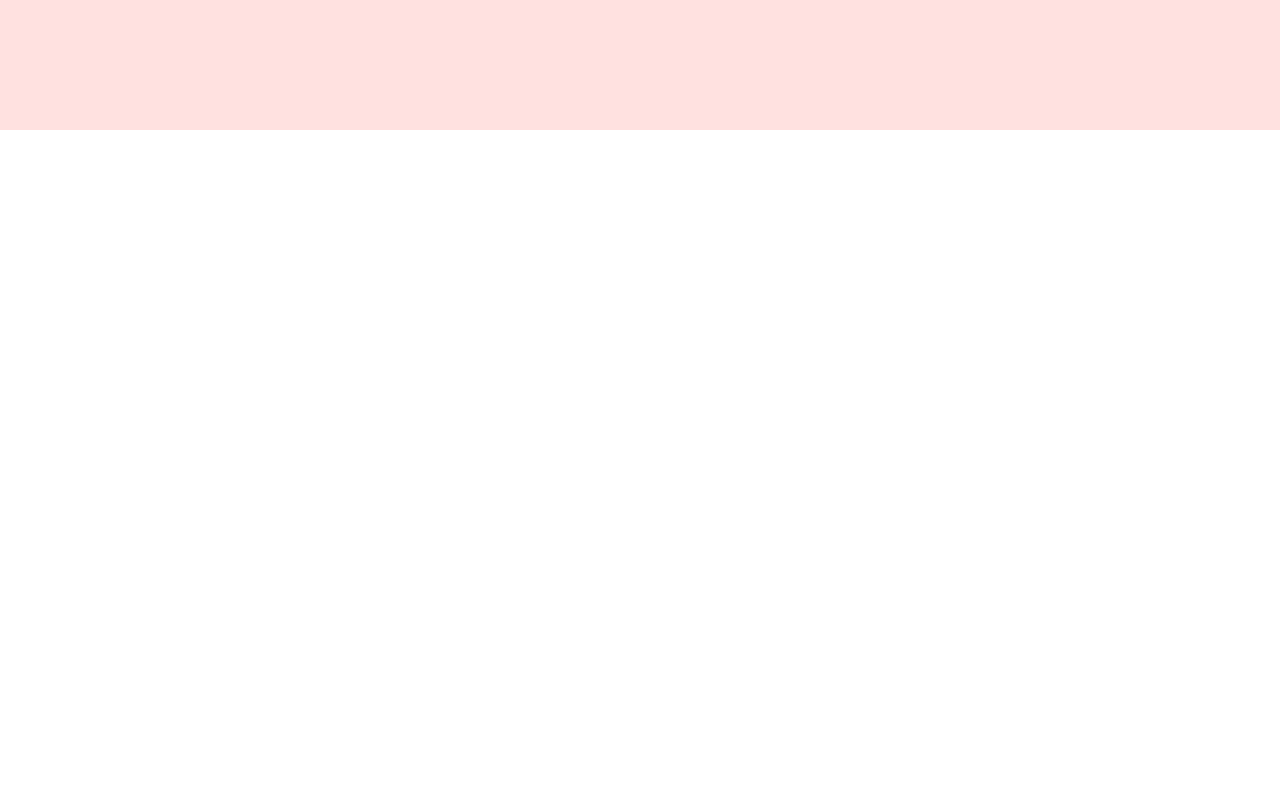
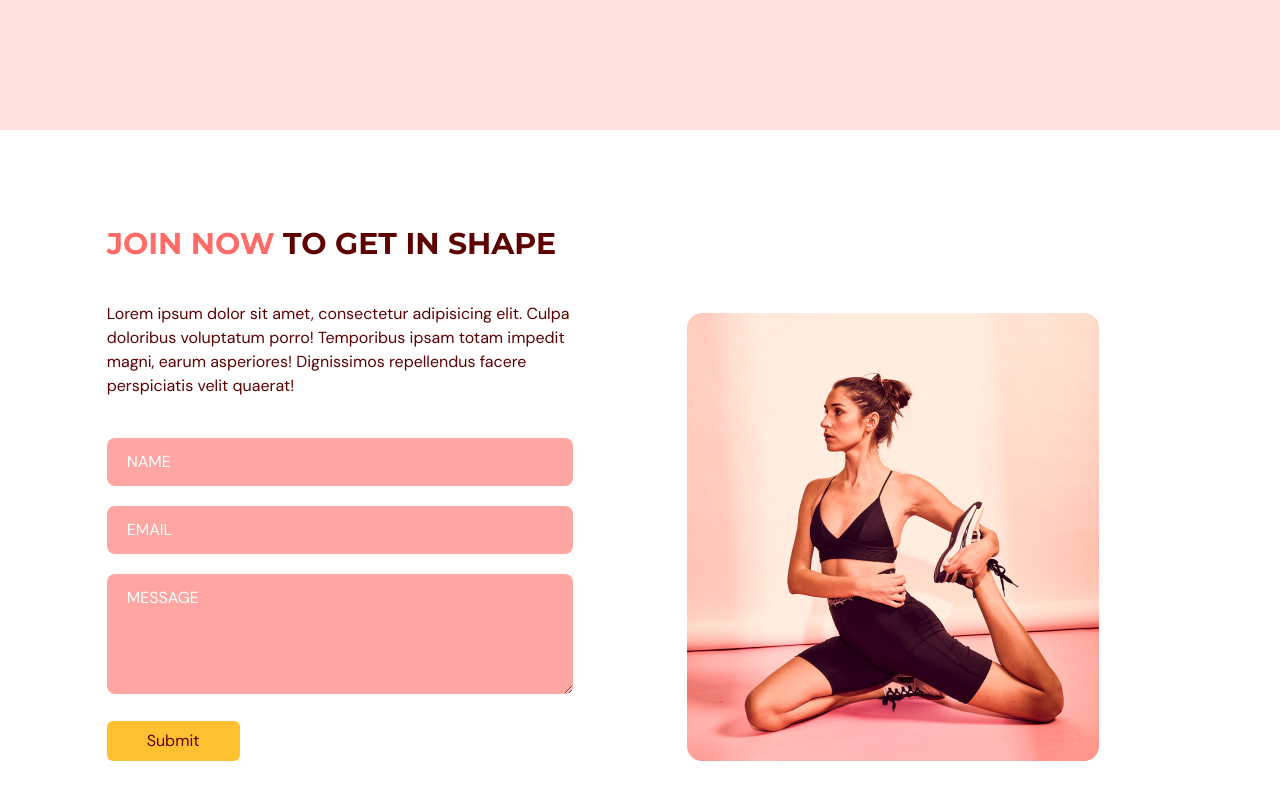
Before and after one commit to gerry9009/ts-react-landingpage, a React (Vite) app: page / in a window 1280 px wide. Shown: the part 3174-3974 px from the top of the page. Before the commit the page ends 3304 px from the top, so only its background shows below. Built offline with nearby package versions, Linux system fonts and the light colour scheme.

Commit message:
Created Contact section

```diff
--- a/package.json
+++ b/package.json
@@ -17,7 +17,8 @@
     "framer-motion": "^10.12.7",
     "react": "^18.2.0",
     "react-anchor-link-smooth-scroll": "^1.0.12",
-    "react-dom": "^18.2.0"
+    "react-dom": "^18.2.0",
+    "react-hook-form": "^7.43.9"
   },
   "devDependencies": {
     "@types/node": "^18.16.3",
--- a/src/App.tsx
+++ b/src/App.tsx
@@ -5,6 +5,7 @@
 
 import { SelectedPage } from "./shared/types";
 import OurClasses from "./components/ourClasses";
+import Contact from "./components/contact";
 
 const App = () => {
   const [selectedPage, setSelectedPage] = useState<SelectedPage>(
@@ -39,6 +40,7 @@
       <Home setSelectedPage={setSelectedPage} />
       <Benefits setSelectedPage={setSelectedPage} />
       <OurClasses setSelectedPage={setSelectedPage} />
+      <Contact setSelectedPage={setSelectedPage} />
     </div>
   );
 };
--- /dev/null
+++ b/src/components/contact/index.tsx
@@ -0,0 +1,159 @@
+import HTag from "@/shared/HTag";
+import { SelectedPage } from "@/shared/types";
+import { motion } from "framer-motion";
+import { useForm } from "react-hook-form";
+import ContactUsPageGraphic from "@/assets/ContactUsPageGraphic.png";
+
+type Props = {
+  setSelectedPage: (value: SelectedPage) => void;
+};
+
+const inputStyle =
+  "w-full bg-primary-300 placeholder-white placeholder:uppercase px-5 py-3 mb-5 rounded-lg";
+
+const Contact = ({ setSelectedPage }: Props) => {
+  const {
+    register,
+    trigger,
+    formState: { errors },
+  } = useForm();
+
+  const onSubmit = async (e: any) => {
+    const isValid = await trigger();
+    if (!isValid) {
+      e.preventDefault();
+    }
+  };
+
+  const Header = () => {
+    return (
+      <>
+        <HTag>
+          <span className="text-primary-500">Join now</span> to get in shape
+        </HTag>
+        <p className="py-10">
+          Lorem ipsum dolor sit amet, consectetur adipisicing elit. Culpa
+          doloribus voluptatum porro! Temporibus ipsam totam impedit magni,
+          earum asperiores! Dignissimos repellendus facere perspiciatis velit
+          quaerat!
+        </p>
+      </>
+    );
+  };
+
+  const Form = () => {
+    return (
+      <>
+        {errors.name && (
+          <p className="my-1 text-primary-500">
+            {errors.name.type === "required" && "This field is required"}
+            {errors.name.type === "maxLength" && "Max length is 100 char"}
+          </p>
+        )}
+        <input
+          className={inputStyle}
+          type="text"
+          id="text"
+          placeholder="name"
+          {...register("name", {
+            required: true,
+            maxLength: 100,
+          })}
+        />
+
+        {errors.email && (
+          <p className="my-1 text-primary-500">
+            {errors.email.type === "required" && "This field is required"}
+            {errors.email.type === "pattern" && "Invalid email address"}
+          </p>
+        )}
+        <input
+          type="email"
+          id="email"
+          placeholder="email"
+          className={inputStyle}
+          {...register("email", {
+            required: true,
+            pattern: /^[A-Z0-9._%+-]+@[A-Z0-9.-]+\.[A-Z]{2,}$/i,
+          })}
+        />
+
+        {errors.message && (
+          <p className="my-1 text-primary-500">
+            {errors.message.type === "required" && "This field is required"}
+            {errors.message.type === "maxLength" && "Max length is 100 char"}
+          </p>
+        )}
+        <textarea
+          id="message"
+          placeholder="message"
+          className={inputStyle}
+          cols={50}
+          rows={4}
+          {...register("message", {
+            required: true,
+            maxLength: 2000,
+          })}
+        ></textarea>
+
+        <button
+          type="submit"
+          className="rounded-md bg-secondary-500 px-10 py-2 hover:bg-primary-500 hover:text-white "
+        >
+          Submit
+        </button>
+      </>
+    );
+  };
+
+  return (
+    <section id="contactus" className="mx-auto w-5/6 py-24 ">
+      <motion.div
+        onViewportEnter={() => setSelectedPage(SelectedPage.ContactUs)}
+        className="items-end justify-around gap-10 md:flex"
+      >
+        <motion.div
+          className="md:w-10/12 md:max-w-[800px]"
+          initial="hidden"
+          whileInView="visible"
+          viewport={{ once: true, amount: 0.5 }}
+          transition={{ duration: 0.5 }}
+          variants={{
+            hidden: { opacity: 0, x: -50 },
+            visible: { opacity: 1, x: 0 },
+          }}
+        >
+          <Header />
+          <form
+            target="_blank"
+            onSubmit={onSubmit}
+            action="https://formsubmit.co/c6957720631824b8fbcbf203672d2330"
+            method="POST"
+          >
+            <Form />
+          </form>
+        </motion.div>
+
+        <motion.div
+          className="my-20 w-full  md:my-0"
+          initial="hidden"
+          whileInView="visible"
+          viewport={{ once: true, amount: 0.5 }}
+          transition={{ duration: 0.5 }}
+          variants={{
+            hidden: { opacity: 0, x: 50 },
+            visible: { opacity: 1, x: 0 },
+          }}
+        >
+          <img
+            src={ContactUsPageGraphic}
+            alt="Contact us image"
+            className="mx-auto"
+          />
+        </motion.div>
+      </motion.div>
+    </section>
+  );
+};
+
+export default Contact;
--- a/src/components/ourClasses/index.tsx
+++ b/src/components/ourClasses/index.tsx
@@ -82,6 +82,7 @@
                   image={image.image}
                   name={image.name}
                   description={image.description}
+                  key={image.name}
                 />
               );
             })}
```
Also changed, not shown: 1 other file (tests, documents, lock files or other folders).
